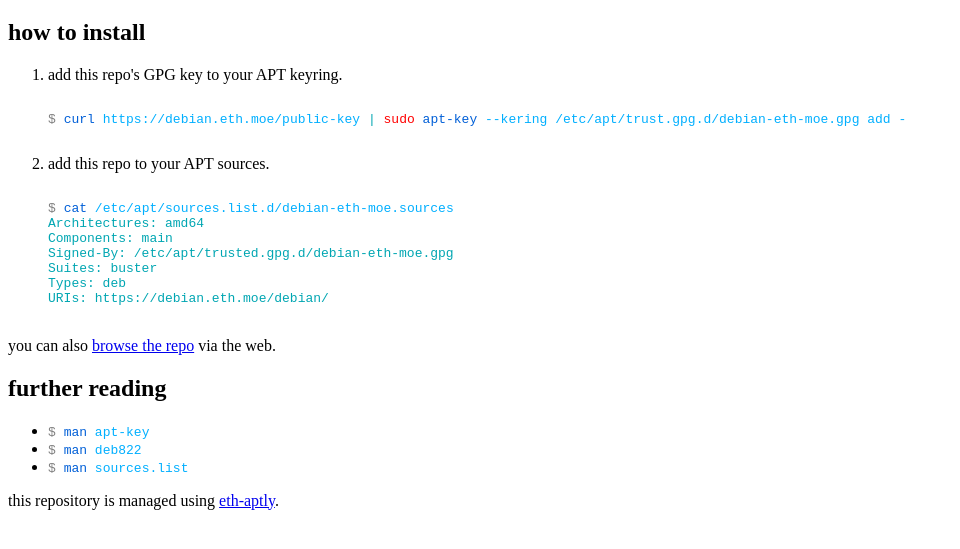
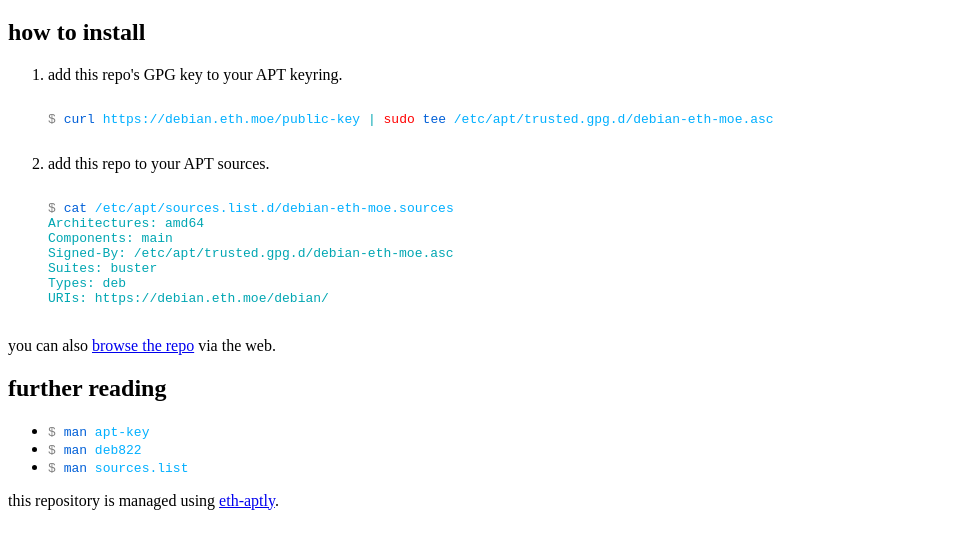
Before and after one commit to ethulhu/debian.eth.moe, a plain HTML site: page var/www/debian.eth.moe/index.html in a window 1280 px wide. Shown: the part 61-610 px from the top of the page, without its empty margins (0-960 px from the left). Drawn offline with Linux system fonts and the light colour scheme.

Commit message:
fixed buggy config & commands for installing the repo

```diff
--- a/var/www/debian.eth.moe/index.html
+++ b/var/www/debian.eth.moe/index.html
@@ -36,7 +36,7 @@ code .pipe {
 	<ol>
 		<li>add this repo's GPG key to your APT keyring.
 			<pre><code>
-<span class='prompt'>$</span> <span class='copyable'><span class='command'>curl</span> <span class='argument'>https://debian.eth.moe/public-key</span> <span class='pipe'>|</span> <span class='sudo'>sudo</span> <span class='command'>apt-key</span> <span class=argument>--kering /etc/apt/trust.gpg.d/debian-eth-moe.gpg add -</span></span>
+<span class='prompt'>$</span> <span class='copyable'><span class='command'>curl</span> <span class='argument'>https://debian.eth.moe/public-key</span> <span class='pipe'>|</span> <span class='sudo'>sudo</span> <span class='command'>tee</span> <span class=argument>/etc/apt/trusted.gpg.d/debian-eth-moe.asc</span></span>
 			</code></pre>
 		</li>
 		<li>add this repo to your APT sources.
@@ -44,7 +44,7 @@ code .pipe {
 <span class='prompt'>$</span> <span class='command'>cat</span> <span class='copyable'><span class='argument'>/etc/apt/sources.list.d/debian-eth-moe.sources</span></span>
 <span class='copyable'><span class='text'>Architectures: amd64
 Components: main
-Signed-By: /etc/apt/trusted.gpg.d/debian-eth-moe.gpg
+Signed-By: /etc/apt/trusted.gpg.d/debian-eth-moe.asc
 Suites: buster
 Types: deb
 URIs: https://debian.eth.moe/debian/</span></span>
```
